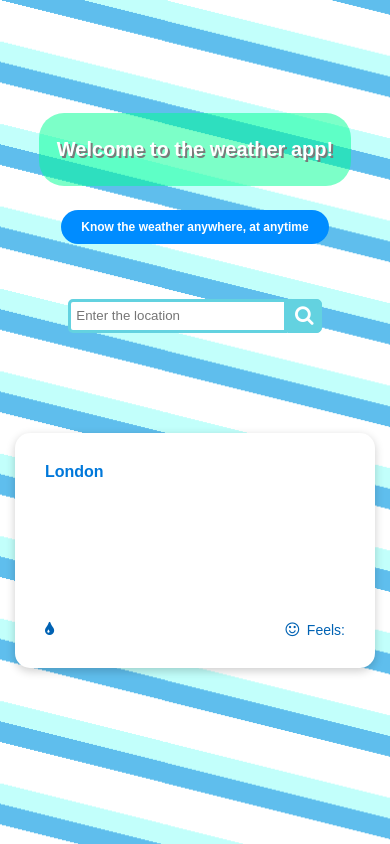
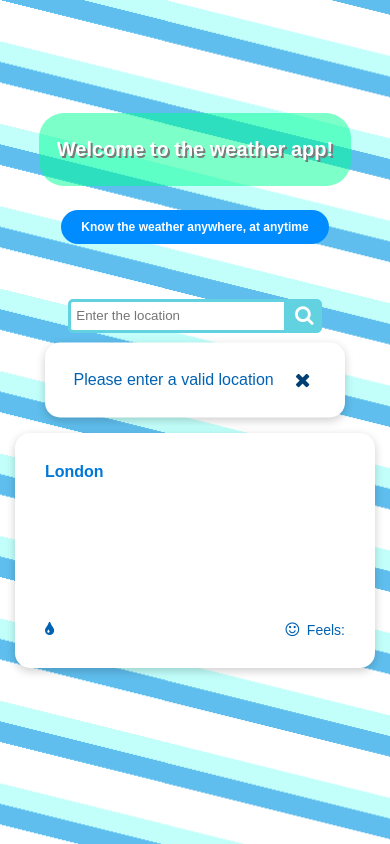
Before and after one commit to Niozk/weather-app, a Vue app: page / in a window 390 px wide. Built offline with nearby package versions, Linux system fonts and the light colour scheme; no server answers.

Commit message:
Error Pop-up ge-add
-Je krijgt een error wanneer je een ongeldige locatie intypt
-Responsive

```diff
--- a/src/App.vue
+++ b/src/App.vue
@@ -2,12 +2,14 @@
     <Header />
     <Nav />
     <WeatherBox />
+    <ErrorPopup />
 </template>
 
 <script setup>
 import Header from './components/Header.vue'
 import Nav from './components/Nav.vue'
 import WeatherBox from './components/WeatherBox.vue'
+import ErrorPopup from './components/ErrorPopup.vue'
 </script>
 
 <style scoped>
--- /dev/null
+++ b/src/components/ErrorPopup.vue
@@ -0,0 +1,71 @@
+<template>
+<Teleport to="body">
+    <Transition name="fade" mode="out-in" appear>
+        <div v-if="store.popup" class="popup">
+            <p>Please enter a valid location</p>
+            <button @click="closePopup"><i class="icon-remove"></i></button>
+        </div>
+    </Transition>
+</Teleport>
+</template>
+
+<script setup>
+import { store } from '../store.js'
+
+function closePopup() {
+    store.popup = false;
+}
+</script>
+
+<style scoped>
+.popup {
+    display: flex;
+    justify-content: center;
+    align-items: center;
+    gap: 15px;
+    position: fixed;
+    z-index: 999;
+    left: 50%;
+    top: 45%;
+    transform: translate(-50%, -50%);
+    width: 300px;
+    height: 75px;
+    background-color: white;
+    border-radius: 15px;
+    box-shadow: 0 3px 10px #00000033;
+}
+
+button {
+    height: 35px;
+    border: 0;
+    cursor: pointer;
+    background-color: transparent;
+}
+
+p {
+    color: #0062b3;
+}
+
+i {
+    font-size: 20px;
+    color: #004074;
+}
+
+.fade-enter-active,
+.fade-leave-active {
+    transition: opacity 0.5s ease;
+}
+
+.fade-enter-from,
+.fade-leave-to {
+    opacity: 0;
+}
+
+@media only screen
+and (max-width: 380px) {
+    .popup {
+        width: 260px;
+        gap: 4px;
+    }
+}
+</style>
--- a/src/components/SearchBar.vue
+++ b/src/components/SearchBar.vue
@@ -1,9 +1,7 @@
 <template>
 <form class="search-bar" @submit.prevent="getSearchResult">
     <input type="text" class="search-text" id="search-text" name="search-text" placeholder="Enter the location">
-    <button type="submit" class="search-button">
-        <i class="icon-search"></i>
-    </button>
+    <button type="submit" class="search-button"><i class="icon-search"></i></button>
 </form>
 </template>
 
--- a/src/components/WeatherBox.vue
+++ b/src/components/WeatherBox.vue
@@ -24,6 +24,7 @@
 let date = ref('');
 let humidity = ref('');
 let feelingTemperature = ref('');
+let alreadyRun = false;
 
 function getWeatherData() {
     axios.get(apiUrl, {
@@ -40,11 +41,18 @@
         weather.value = response.data.weather[0].main;
         city.value = response.data.name;
         date.value = getCurrentDate();
+        alreadyRun = false
 
         console.log(`Current temperature in ${city.value}: ${temperature.value}°C`);
     })
     .catch(error => {
         console.log('Error:', error);
+
+        if (!alreadyRun) {
+            console.log('hoi5555555')
+            store.popup = true;
+            alreadyRun = true;
+        }
     });
 }
 
--- a/src/store.js
+++ b/src/store.js
@@ -1,5 +1,6 @@
 import { reactive } from 'vue'
 
 export const store = reactive({
-    selectedLocation: 'London'
+    selectedLocation: 'London',
+    popup: false
 })
```
Also changed, not shown: 1 other file (tests, documents, lock files or other folders).
